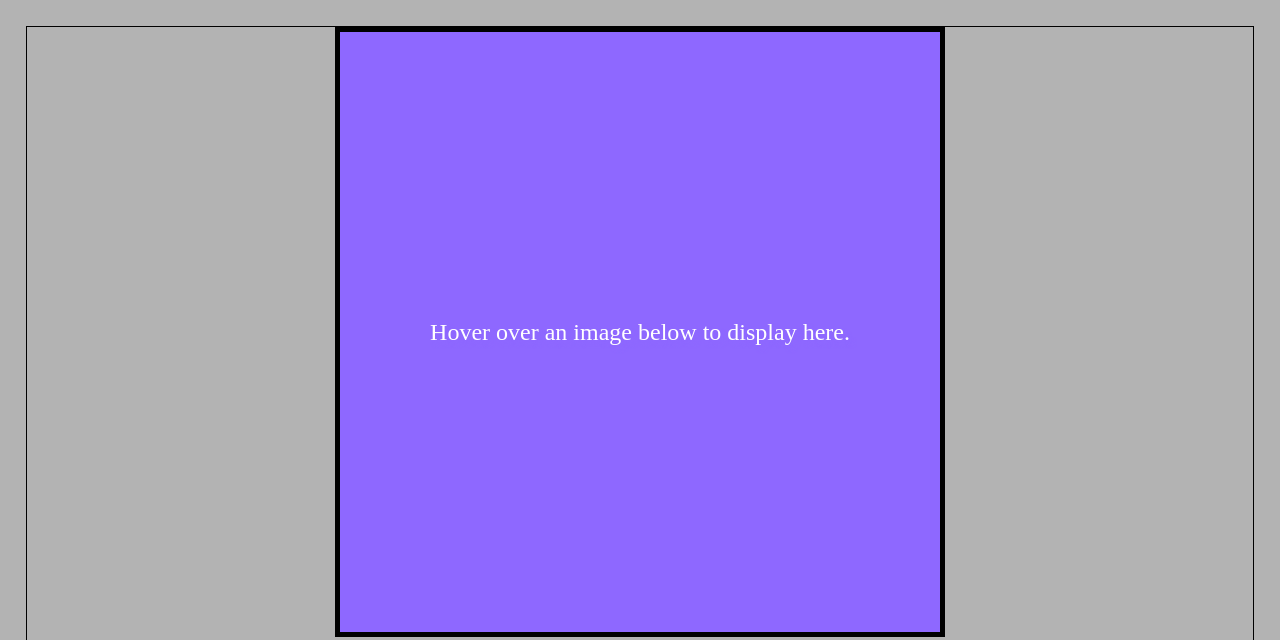
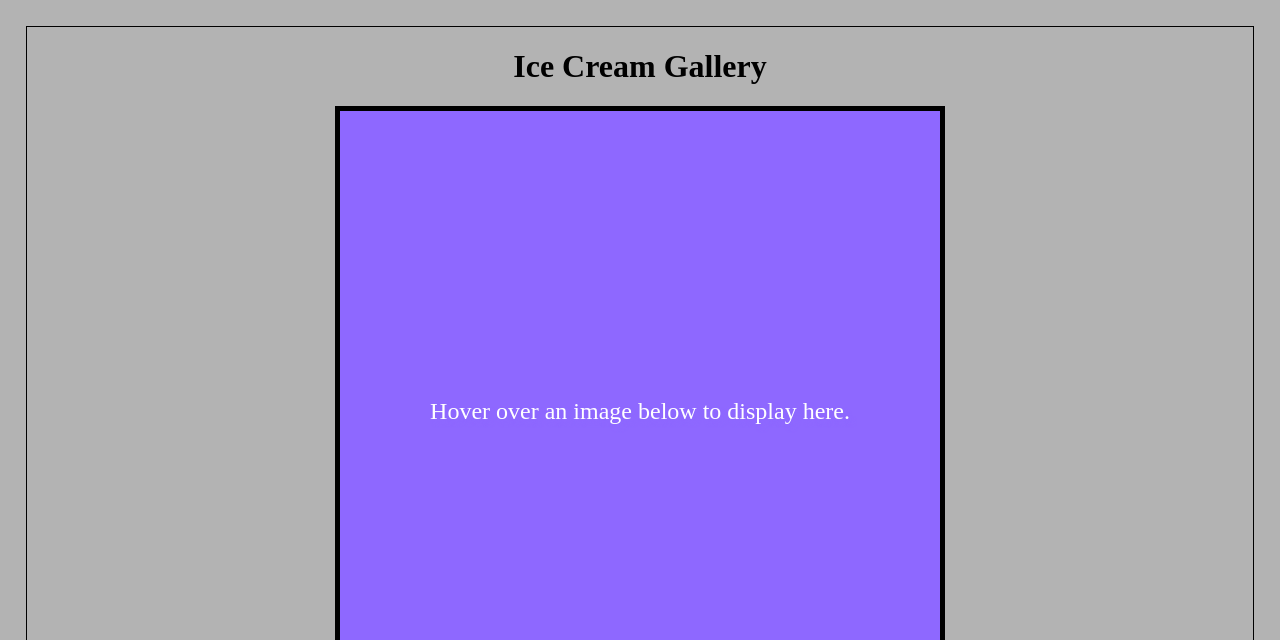
Before and after one commit to rodrigocopetti/wd4e-js-fp, a plain HTML site: page index.html in a window 1280 px wide. Shown: the top 640 px of the page. Drawn offline with Linux system fonts and the light colour scheme.

Commit message:
Adicionado o header e o main

```diff
--- a/css/gallery.css
+++ b/css/gallery.css
@@ -3,8 +3,6 @@ body{
 		border: 1px solid black;
 		background-color: #b3b3b3;
 }
-
-
 
 #image{
     line-height:600px;
@@ -27,6 +25,7 @@ body{
 		margin-left: 2%;
     border: 10px solid black;
 }
+
 img{
 		width:95%;
     opacity: 0.5;
@@ -38,3 +37,8 @@ img:hover, img:focus{
     border: 10px solid #8e68ff;
     outline: none;
 }
+
+header {
+  text-align: center;
+  margin-bottom: 20px;
+}
--- a/index.html
+++ b/index.html
@@ -10,6 +10,11 @@
 
 <body onload="bodyLoad()">
 
+  <header>
+    <h1>Ice Cream Gallery</h1>
+  </header>
+
+  <main id="gallery">
     <div id="image">
       Hover over an image below to display here.
     </div>
@@ -26,12 +31,12 @@
     <img class="preview" src="images/icecream_mint.png" alt="Mint flavored ice cream" onmouseover="upDate(this)"
       onmouseout="unDo()" onfocus="upDate(this)" onblur="unDo()">
 
-  <img class="preview" src="images/icecream_pineapple.png" alt="Pineapple flavored ice cream" onmouseover="upDate(this)"
-    onmouseout="unDo()" onfocus="upDate(this)" onblur="unDo()">
+    <img class="preview" src="images/icecream_pineapple.png" alt="Pineapple flavored ice cream"
+      onmouseover="upDate(this)" onmouseout="unDo()" onfocus="upDate(this)" onblur="unDo()">
 
     <img class="preview" src="images/icecream_strawberry.png" alt="Strawberry flavored ice cream"
       onmouseover="upDate(this)" onmouseout="unDo()" onfocus="upDate(this)" onblur="unDo()">
-
+  </main>
 
 </body>
 
```
Lines whose indentation alone changed are shown as unchanged.
